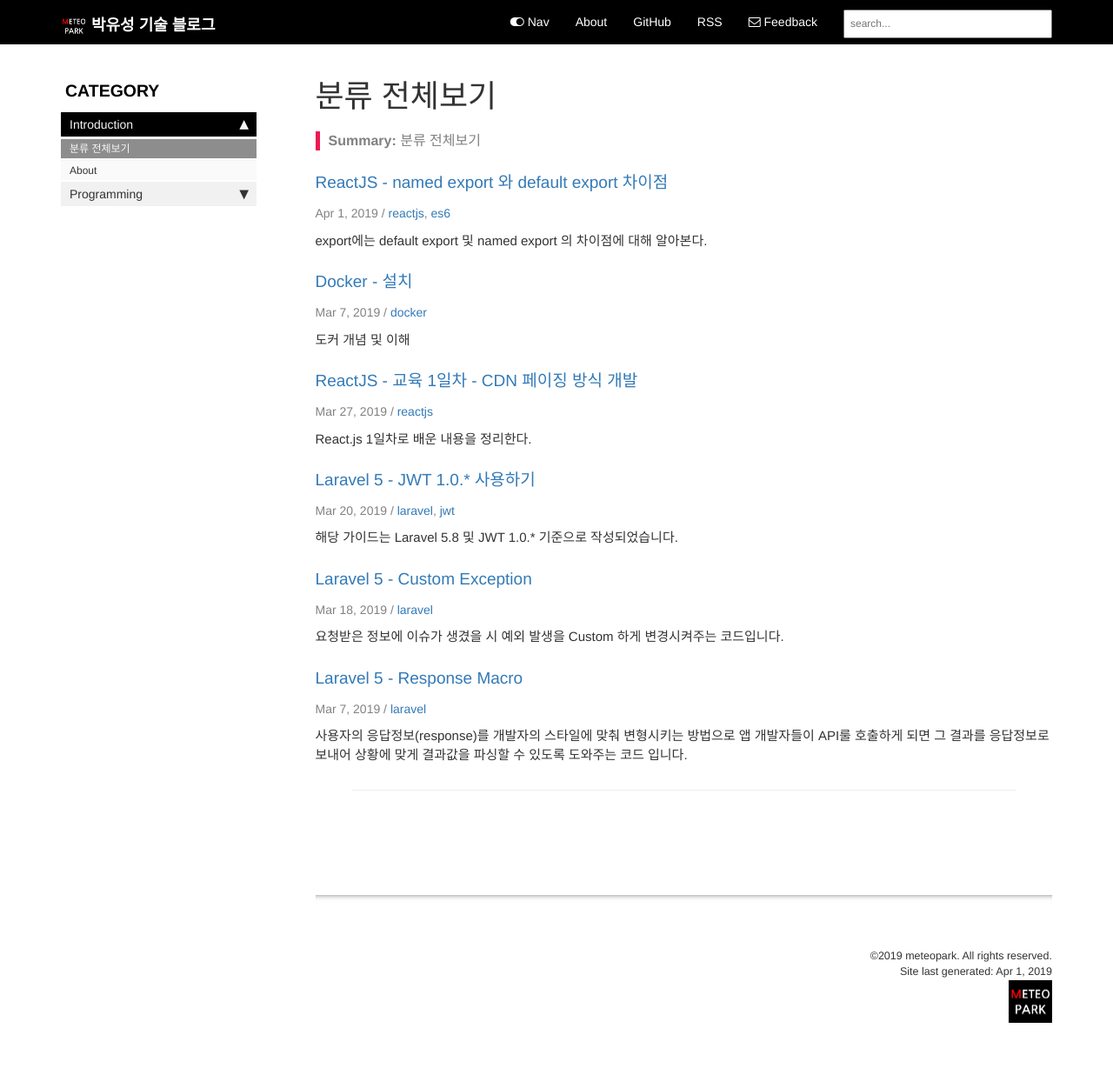
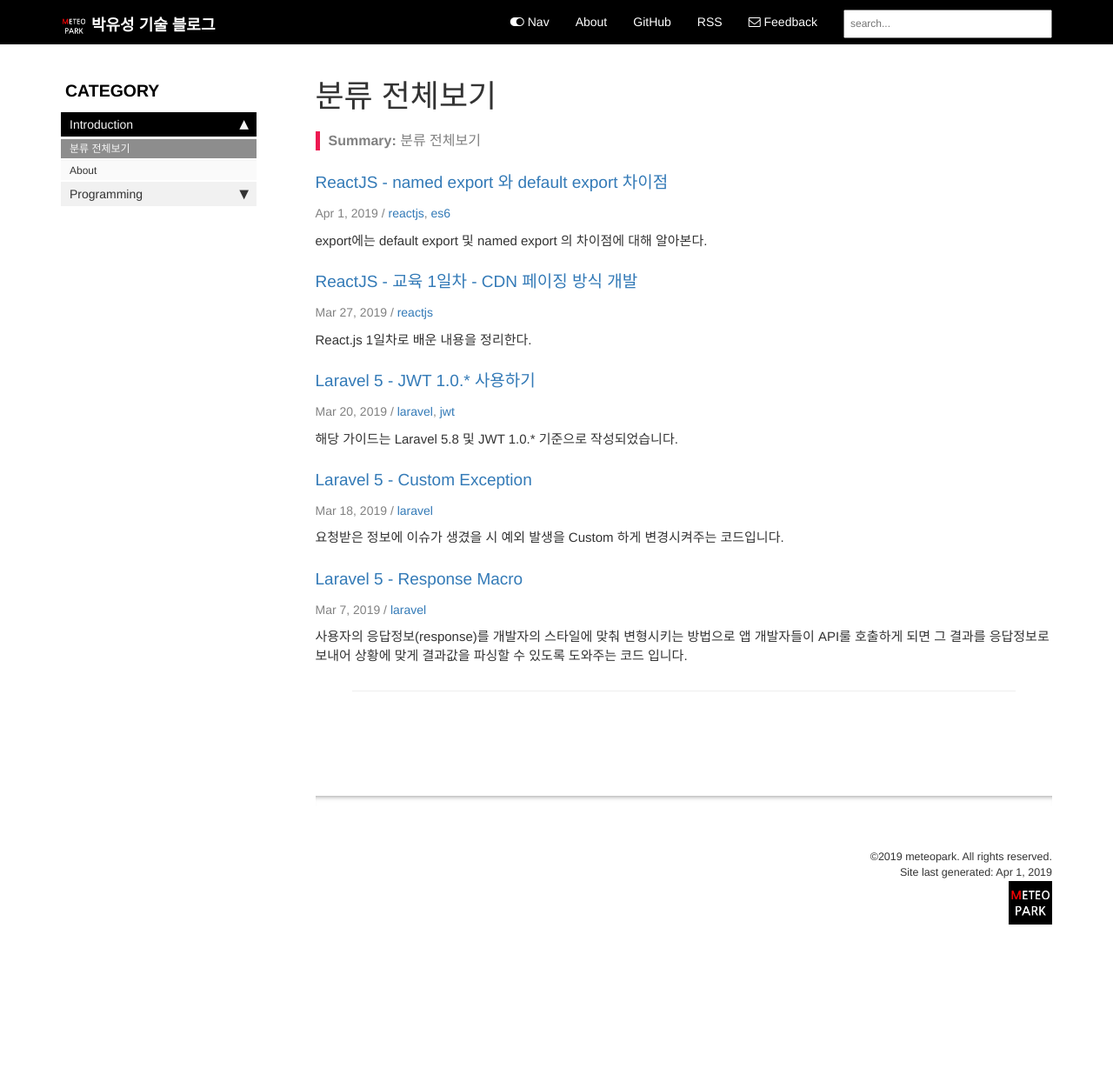
Before and after one commit to meteorpark/meteopark.github.io, a Jekyll site: the page built from index.md, in a window 1280 px wide. Shown: the whole page at 87% size. Built offline with Jekyll 4.4.1, drawn with Linux system fonts in a browser that asks for light colours; nearby versions of some CDN libraries; comment, search, counter and statistics services are not loaded; after the commit the page ends 1123 px from its top, so only the background shows below that.

Commit message:
docker 작업 중

```diff
--- a/_data/sidebars/category_sidebar.yml
+++ b/_data/sidebars/category_sidebar.yml
@@ -69,6 +69,9 @@ entries:
     - title: ReactJS
       url: /programming-reactjs.html
       output: web, pdf
+
+
+
 /archive:
   html:/archive:
   html:
--- a/pages/meteopark_docker/2019-03-29-docker.md
+++ b/_posts/작업중2019-03-29-docker.md
@@ -5,7 +5,7 @@ tags: [docker]
 keywords: docker
 date: 2019-03-07 00:00:00
 summary: 도커 개념 및 이해
-folder: meteopark_docker
+folder: meteopark_infra
 sidebar: category_sidebar
 search: exclude
 ---
--- a/pages/meteopark_programming_reactjs/2019-04-01-named_export와default_export차이점.md
+++ b/pages/meteopark_programming_reactjs/2019-04-01-named_export와default_export차이점.md
@@ -9,7 +9,7 @@ folder: meteopark_programming_reactjs
 sidebar: category_sidebar
 search: exclude
 ---
-export에는 default export 및 named export 2가지 방법이 있다.
+export에는 default export 와 named export 2가지 방법이 있다.
 
 ## named export
 정의된(const) 이름으로 사용해야 하며, 하나의 js파일에서 여러 개의 값을 export 시킬 수 있다.
```
